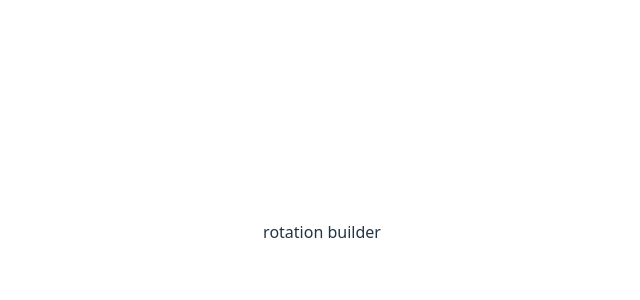
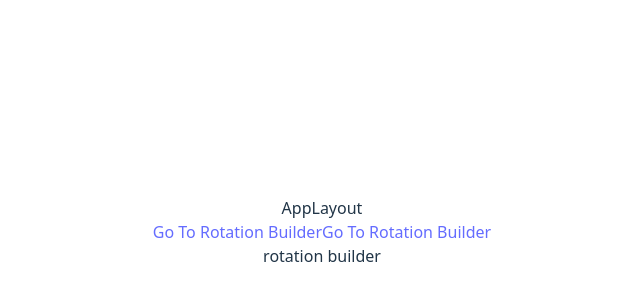
Before and after one commit to BobbyK1996/rs-utilities, a React (Vite) app: page / in a window 1280 px wide. Shown: the part 168-468 px from the top of the page, without its empty margins (318-958 px from the left). Built offline with nearby package versions, Linux system fonts and the light colour scheme.

Commit message:
Updated the navigation so it uses AppLayout, which is a layout page where the navigation will sit, with pages loaded in <Outlet>

```diff
--- a/src/App.jsx
+++ b/src/App.jsx
@@ -4,15 +4,27 @@ import './App.css';
 
 import RotationBuilder from '@/pages/RotationBuilder';
 import ArcheologyMaterials from '@/pages/ArcheologyMaterials';
+import AppLayout from '@components/AppLayout';
+
+// let router = createBrowserRouter([
+//   {
+//     path: '/',
+//     Component: RotationBuilder,
+//   },
+//   {
+//     path: '/archeologymaterials',
+//     Component: ArcheologyMaterials,
+//   },
+// ]);
 
 let router = createBrowserRouter([
   {
     path: '/',
-    Component: RotationBuilder,
-  },
-  {
-    path: '/archeologymaterials',
-    Component: ArcheologyMaterials,
+    Component: AppLayout,
+    children: [
+      { index: true, Component: RotationBuilder },
+      { path: 'archeologymaterials', Component: ArcheologyMaterials },
+    ],
   },
 ]);
 
--- /dev/null
+++ b/src/_components/AppLayout.jsx
@@ -0,0 +1,16 @@
+import { Outlet, NavLink } from 'react-router-dom';
+
+function AppLayout() {
+  return (
+    <div>
+      AppLayout
+      <div>
+        <NavLink to='/'>Go To Rotation Builder</NavLink>
+        <NavLink to='archeologymaterials'>Go To Rotation Builder</NavLink>
+      </div>
+      <Outlet />
+    </div>
+  );
+}
+
+export default AppLayout;
```
